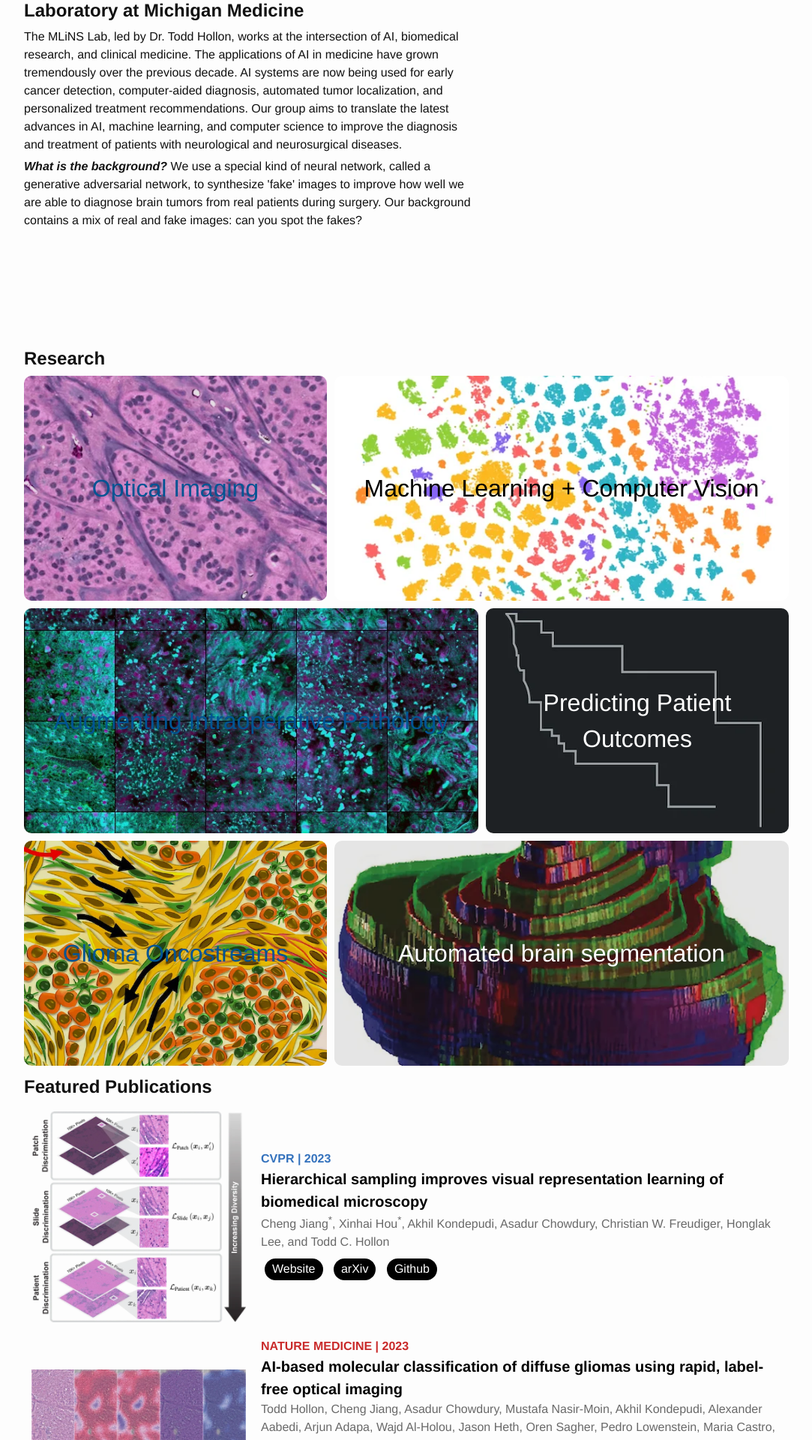
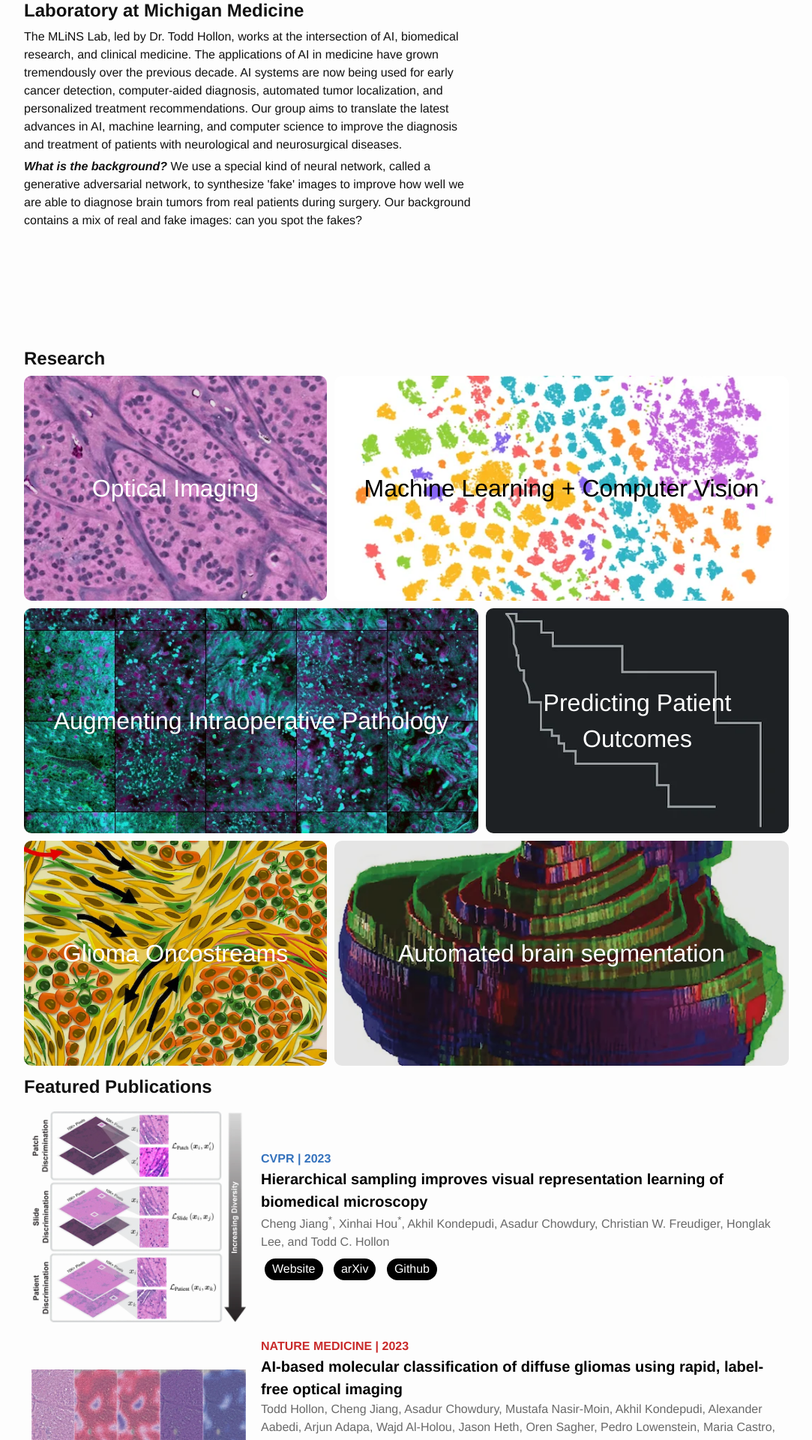
Before and after one commit to MLNeurosurg/mlneurosurg.github.io, a Jekyll site: the page built from index.md, in a window 1280 px wide. Shown: the part 620-2540 px from the top of the page at 75% size, without its empty margins (98-1181 px from the left). Built offline with Jekyll 4.4.1, drawn with Linux system fonts in a browser that asks for light colours; comment, search, counter and statistics services are not loaded.

Commit message:
fix index card text formatting issue

```diff
--- a/_layouts/index.html
+++ b/_layouts/index.html
@@ -48,7 +48,7 @@
                 <img class="res-card-back" src="assets/images/index/{{ i[0].image }}">
                 <a href="/research#{{ i[0].res_id }}">
                     <div class="{{ i[0].font_color }}">
-                    <h1 style="margin:10px;">{{ i[0].title }}</h1></a>
+                    <h1 style="margin:10px;">{{ i[0].title }}</h1>
                     </div>
                 </a>
             </div>
```
